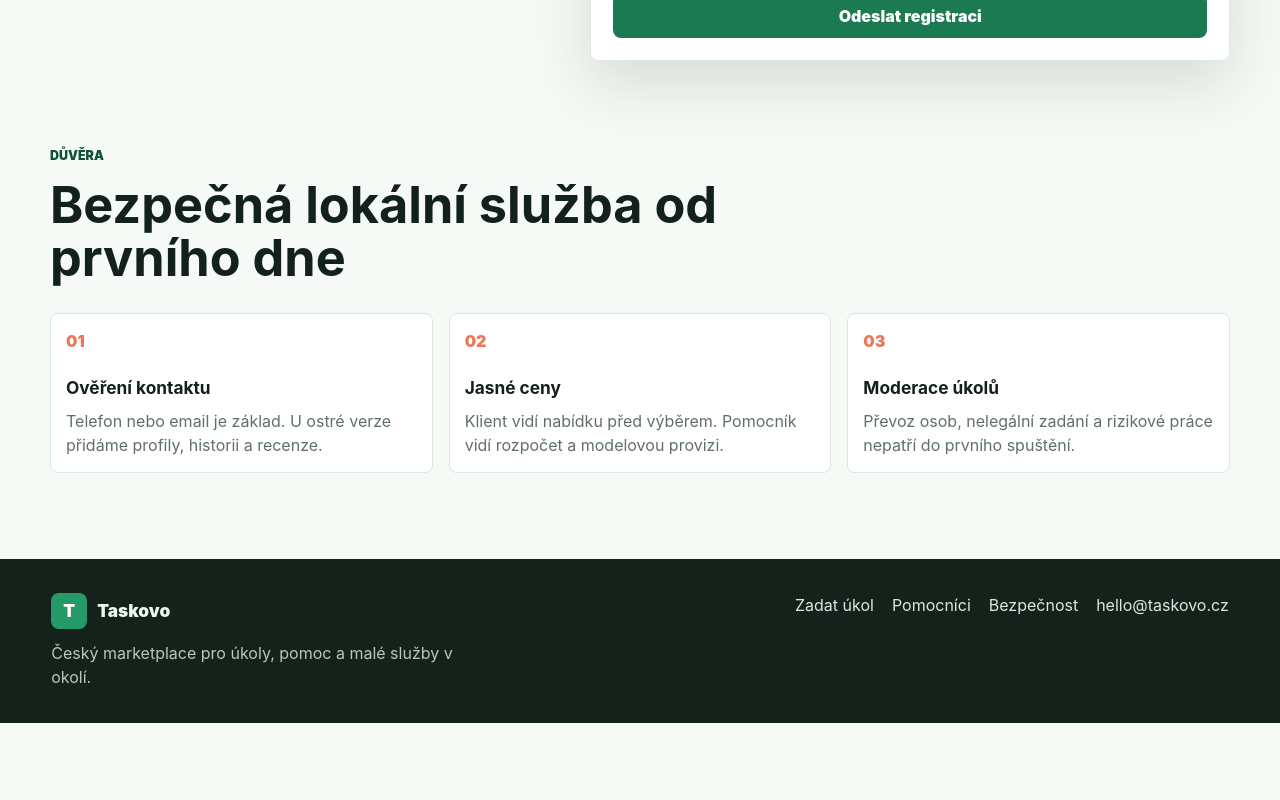
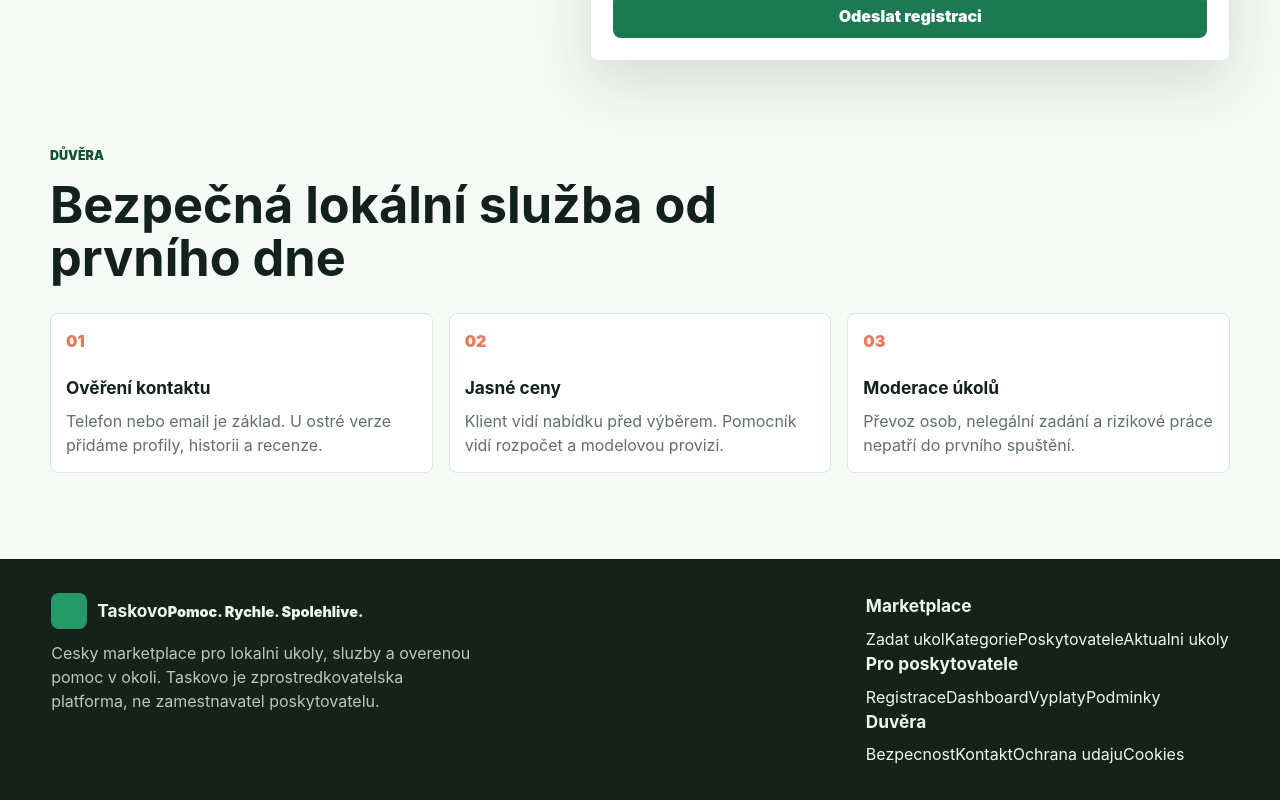
Before and after one commit to kaziodimm/taskovo-app, a Next.js app: page / in a window 1280 px wide. Shown: the part 2503-3303 px from the top of the page. Before the commit the page ends 3226 px from the top, so only its background shows below. Built offline with nearby package versions, Linux system fonts and the light colour scheme; no server answers.

Commit message:
Expand footer navigation

```diff
--- a/components/Footer.tsx
+++ b/components/Footer.tsx
@@ -1,18 +1,57 @@
+import { BrandMark } from "@/components/BrandMark";
+
+const footerGroups = [
+  {
+    title: "Marketplace",
+    links: [
+      ["Zadat ukol", "/zadat-ukol"],
+      ["Kategorie", "/kategorie"],
+      ["Poskytovatele", "/poskytovatele"],
+      ["Aktualni ukoly", "/tasks"],
+    ],
+  },
+  {
+    title: "Pro poskytovatele",
+    links: [
+      ["Registrace", "/registrace-poskytovatel"],
+      ["Dashboard", "/poskytovatel/dashboard"],
+      ["Vyplaty", "/vyplaty"],
+      ["Podminky", "/podminky-pro-poskytovatele"],
+    ],
+  },
+  {
+    title: "Duvěra",
+    links: [
+      ["Bezpecnost", "/bezpecnost"],
+      ["Kontakt", "/kontakt"],
+      ["Ochrana udaju", "/ochrana-osobnich-udaju"],
+      ["Cookies", "/cookies"],
+    ],
+  },
+];
+
 export function Footer() {
   return (
     <footer className="site-footer">
-      <div>
-        <a className="brand footer-brand" href="/">
-          <span className="brand-mark">T</span>
-          <span>Taskovo</span>
+      <div className="footer-brand">
+        <a className="brand" href="/">
+          <BrandMark />
+          <span className="brand-copy">
+            <strong>Taskovo</strong>
+            <small>Pomoc. Rychle. Spolehlive.</small>
+          </span>
         </a>
-        <p>Český marketplace pro úkoly, pomoc a malé služby v okolí.</p>
+        <p>Cesky marketplace pro lokalni ukoly, sluzby a overenou pomoc v okoli. Taskovo je zprostredkovatelska platforma, ne zamestnavatel poskytovatelu.</p>
       </div>
-      <div className="footer-links">
-        <a href="/#request">Zadat úkol</a>
-        <a href="/taskers">Pomocníci</a>
-        <a href="/#safety">Bezpečnost</a>
-        <a href="mailto:hello@taskovo.cz">hello@taskovo.cz</a>
+      <div className="footer-columns">
+        {footerGroups.map((group) => (
+          <div key={group.title}>
+            <h3>{group.title}</h3>
+            {group.links.map(([label, href]) => (
+              <a key={href} href={href}>{label}</a>
+            ))}
+          </div>
+        ))}
       </div>
     </footer>
   );
```
